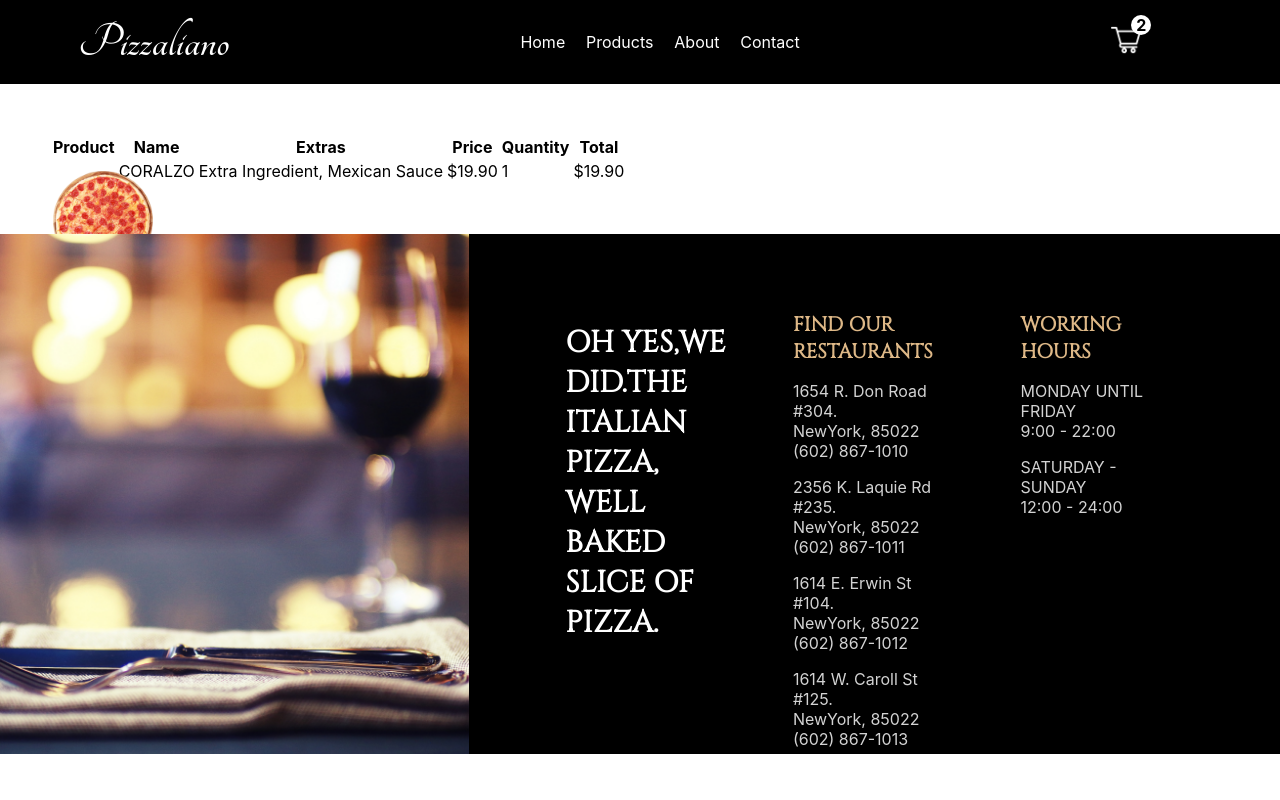
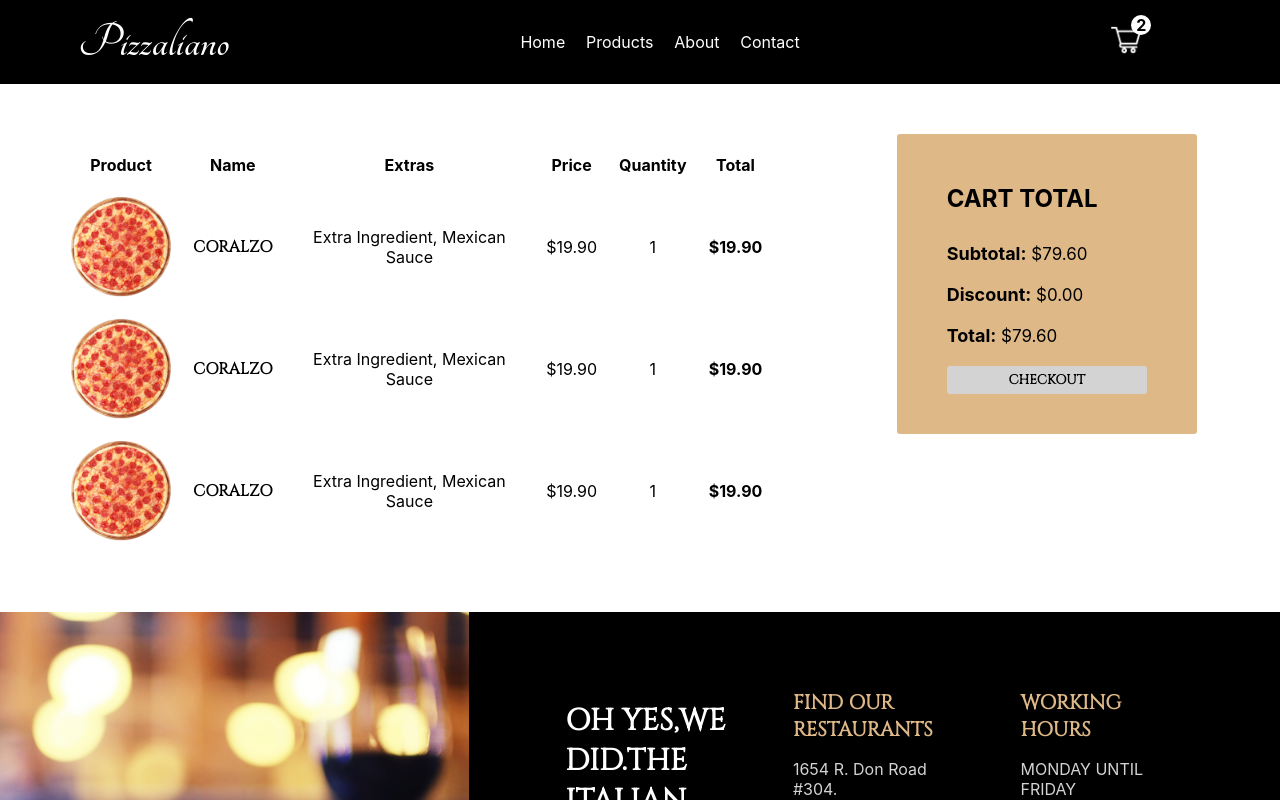
Before and after one commit to BurakAndarman/pizzaliano, a Next.js app: page /cart in a window 1280 px wide. Shown: the top 800 px of the page. Built offline with nearby package versions, Linux system fonts and the light colour scheme.

Commit message:
finished all pages

```diff
--- a/components/Hero.jsx
+++ b/components/Hero.jsx
@@ -3,6 +3,10 @@ import styles from '../styles/Hero.module.css'
 import Image from 'next/image'
 
 const Hero = () => {
+
+  const heroClickHandler = ()=>{
+    document.getElementById("pizzaList").scrollIntoView({behavior:"smooth"});
+  }
 
   return (
     <div className={styles.container}>
@@ -13,7 +17,7 @@ const Hero = () => {
            <div className={styles.heroHeader}>Thın Dough</div>
            <div className={styles.heroText}>Made with love by italian chefs</div>
            <div className={styles.anchor}>
-            <a href='#pizzaList'>see the pızzas</a>
+            <a onClick={()=>heroClickHandler()}>see the pızzas</a>
            </div>
           </div>
           <Image src="/img/featured.png" alt="" height="400px" width="800px"/>
--- a/pages/cart.jsx
+++ b/pages/cart.jsx
@@ -7,6 +7,7 @@ const Cart = () => {
     <div className={styles.container}>
         <div className={styles.left}>
             <table className={styles.table}>
+                <thead>
                     <tr>
                         <th>Product</th>
                         <th>Name</th>
@@ -15,8 +16,10 @@ const Cart = () => {
                         <th>Quantity</th>
                         <th>Total</th>
                     </tr>
+                </thead>
+                <tbody>
                     <tr>
-                    <td>
+                        <td className={styles.imgColumn}>
                             <div className={styles.imgContainer}>
                                 <Image src="/img/pizza.png" alt="" layout='fill' objectFit="cover"/>
                             </div>
@@ -39,7 +42,71 @@ const Cart = () => {
                             <span className={styles.total}>$19.90</span>
                         </td>
                     </tr>
+                    <tr>
+                        <td className={styles.imgColumn}>
+                            <div className={styles.imgContainer}>
+                                <Image src="/img/pizza.png" alt="" layout='fill' objectFit="cover"/>
+                            </div>
+                        </td>
+                        <td>
+                            <span className={styles.name}>CORALZO</span>
+                        </td>
+                        <td>
+                            <span className={styles.extras}>
+                                Extra Ingredient, Mexican Sauce
+                            </span>
+                        </td>
+                        <td>
+                            <span className={styles.price}>$19.90</span>
+                        </td>
+                        <td>
+                            <span className={styles.quantity}>1</span>
+                        </td>
+                        <td>
+                            <span className={styles.total}>$19.90</span>
+                        </td>
+                    </tr>
+                    <tr>
+                        <td className={styles.imgColumn}>
+                            <div className={styles.imgContainer}>
+                                <Image src="/img/pizza.png" alt="" layout='fill' objectFit="cover"/>
+                            </div>
+                        </td>
+                        <td>
+                            <span className={styles.name}>CORALZO</span>
+                        </td>
+                        <td>
+                            <span className={styles.extras}>
+                                Extra Ingredient, Mexican Sauce
+                            </span>
+                        </td>
+                        <td>
+                            <span className={styles.price}>$19.90</span>
+                        </td>
+                        <td>
+                            <span className={styles.quantity}>1</span>
+                        </td>
+                        <td>
+                            <span className={styles.total}>$19.90</span>
+                        </td>
+                    </tr>
+                </tbody>
             </table>
+        </div>
+        <div className={styles.right}>
+            <div className={styles.wrapper}>
+                <h2 className={styles.title}>CART TOTAL</h2>
+                <div className={styles.totalText}>
+                    <b className={styles.totalTextTitle}>Subtotal:</b> $79.60
+                </div>
+                <div className={styles.totalText}>
+                    <b className={styles.totalTextTitle}>Discount:</b> $0.00
+                </div>
+                <div className={styles.totalText}>
+                    <b className={styles.totalTextTitle}>Total:</b> $79.60
+                </div>
+                <button className={styles.button}>CHECKOUT</button>
+            </div>
         </div>
     </div>
   )
--- a/pages/product/[id].jsx
+++ b/pages/product/[id].jsx
@@ -49,7 +49,7 @@ const Product = () => {
                   name="extra"
                   className={styles.checkbox}
                 />
-                <label for="extra">
+                <label htmlFor="extra">
                   Extra Ingredients
                 </label>
               </div>
@@ -60,7 +60,7 @@ const Product = () => {
                   name="sauce"
                   className={styles.checkbox}
                 />
-                <label for="sauce">
+                <label htmlFor="sauce">
                   Mexican Sauce
                 </label>
               </div>
@@ -71,7 +71,7 @@ const Product = () => {
                   name="cheese"
                   className={styles.checkbox}
                 />
-                <label for="cheese">
+                <label htmlFor="cheese">
                   Mozarella Cheese
                 </label>
               </div>
--- a/styles/Cart.module.css
+++ b/styles/Cart.module.css
@@ -1,9 +1,81 @@
+@import url('https://fonts.googleapis.com/css2?family=Cinzel&display=swap');
+
 .container{
     padding:50px;
+    display: flex;
+    gap:5em;
 }
 
 .imgContainer{
     width: 100px;
     height: 100px;
-    position:absolute;
+    position:relative;
 }
+
+.imgColumn{
+    display: flex;
+    justify-content: center;
+    align-items: center;
+}
+
+.left{
+    flex:2;
+}
+
+.right{
+    flex:1;
+    display:flex;
+    justify-content: center;
+}
+
+.table{
+    text-align: center;
+    width:100%;
+    border-spacing:20px;
+}
+
+.name{
+    font-family: 'Cinzel', serif;
+    font-weight: bold;
+}
+
+.total{
+    font-weight: bold;
+}
+
+.wrapper{
+    background-color: burlywood;
+    padding:50px;
+    width:300px;
+    max-height:300px;
+    border-radius: 3px;
+    display: flex;
+    flex-direction: column;
+    justify-content: center;
+}
+
+.totalText{
+    margin:10px 0;
+    font-size:17px;
+}
+
+.totalTextTitle{
+    font-size: large;
+}
+
+.button{
+    font-family: 'Cinzel', serif;
+    font-weight: bold;
+    margin:10px 0;
+    padding:5px 0;
+    width:100%;
+    background-color: lightgray;
+    border: none;
+    border-radius: 3px;
+    transition: all 0.6s ease;
+    cursor: pointer;
+}
+
+.button:hover{
+    background-color: white;
+}
--- a/styles/Hero.module.css
+++ b/styles/Hero.module.css
@@ -4,7 +4,6 @@
     height:90vh;
     background-color:black;
     color:white;
-    scroll-padding-top:10em;
 }
 
 .wrapper{
@@ -45,6 +44,7 @@
     transition: all 0.6s ease;
     font-weight: bold;
     font-family: 'Cinzel', serif;
+    cursor: pointer;
 }
 
 .anchor > a:hover{
--- /dev/null
+++ b/styles/Order.module.css
@@ -0,0 +1,101 @@
+.container{
+    padding: 50px;
+    display: flex;
+    gap:5em;
+}
+
+.left{
+    flex:2;
+    display: flex;
+    flex-direction: column;
+    align-items: center;
+}
+
+.done{
+    display: flex;
+    flex-direction: column;
+    align-items: center;
+}
+
+.inProgress{
+    display: flex;
+    flex-direction: column;
+    align-items: center;
+    animation: inProgress 1S ease infinite alternate;
+}
+
+@keyframes inProgress{
+    from{
+        opacity: 0.5;
+    }
+    to{
+        opacity: 1;
+    }
+}
+
+.undone{
+    display: flex;
+    flex-direction: column;
+    align-items: center;
+    opacity:0.5;
+}
+
+.undone > .checkedIcon, .inProgress > .checkedIcon{
+    display: none;
+}
+
+.right{
+    flex:1;
+    display: flex;
+    justify-content: center;
+}
+
+.table{
+    text-align: center;
+    border-spacing:30px;
+    margin-bottom:50px;
+}
+
+.row:nth-child(2){
+    width: 80%;
+    display:flex;
+    justify-content: space-around;
+}
+
+.status{
+    display:flex;
+    flex-direction: column;
+    align-items:center;
+}
+
+.wrapper{
+    background-color: burlywood;
+    padding:50px;
+    width:300px;
+    max-height:300px;
+    border-radius: 3px;
+    display: flex;
+    flex-direction: column;
+    justify-content: center;
+}
+
+.totalText{
+    margin:10px 0;
+    font-size:17px;
+}
+
+.totalTextTitle{
+    font-size: large;
+}
+
+.button{
+    font-family: 'Cinzel', serif;
+    font-weight: bold;
+    margin:10px 0;
+    padding:5px 0;
+    width:100%;
+    background-color: lightgray;
+    border: none;
+    border-radius: 3px;
+    transition: all 0.6s ease;
+}
```
Also changed, not shown: pages/orders/[id].jsx (added, +95 -0 lines). Lines whose indentation alone changed are shown as unchanged.
